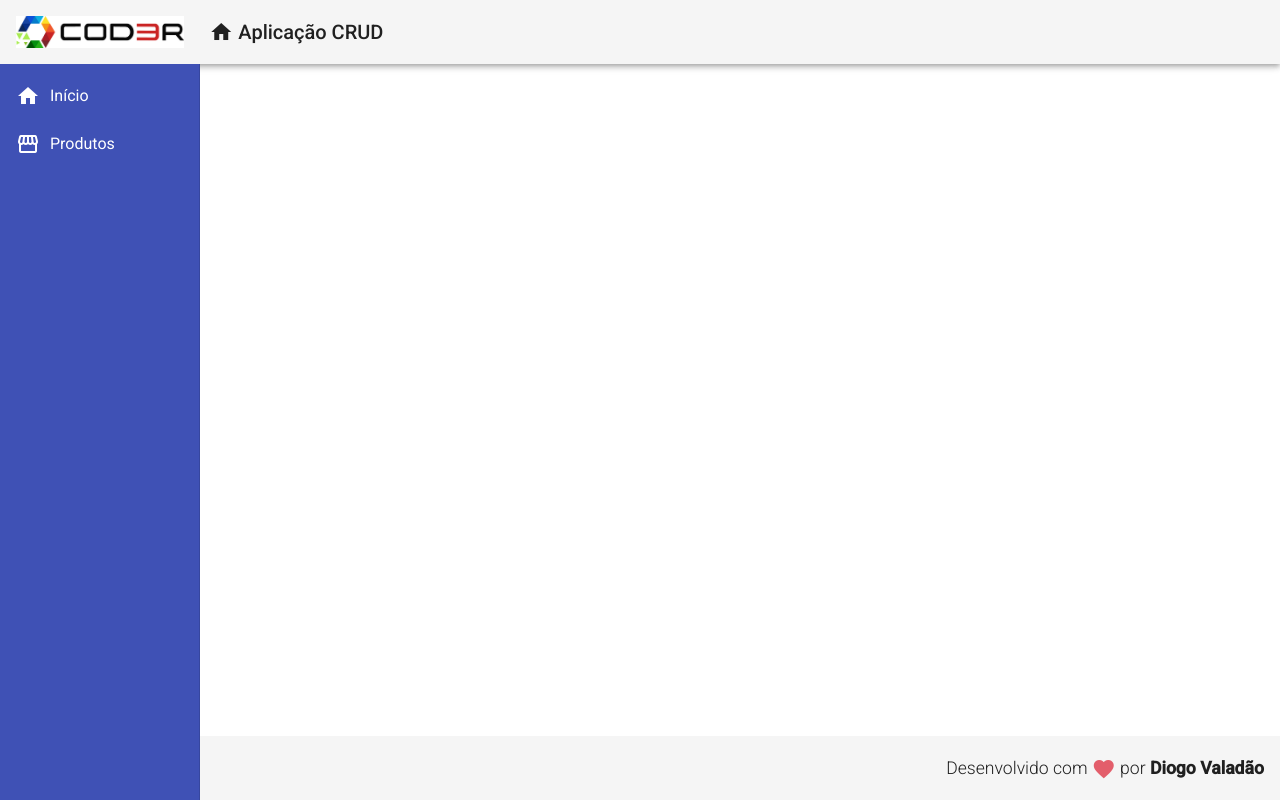
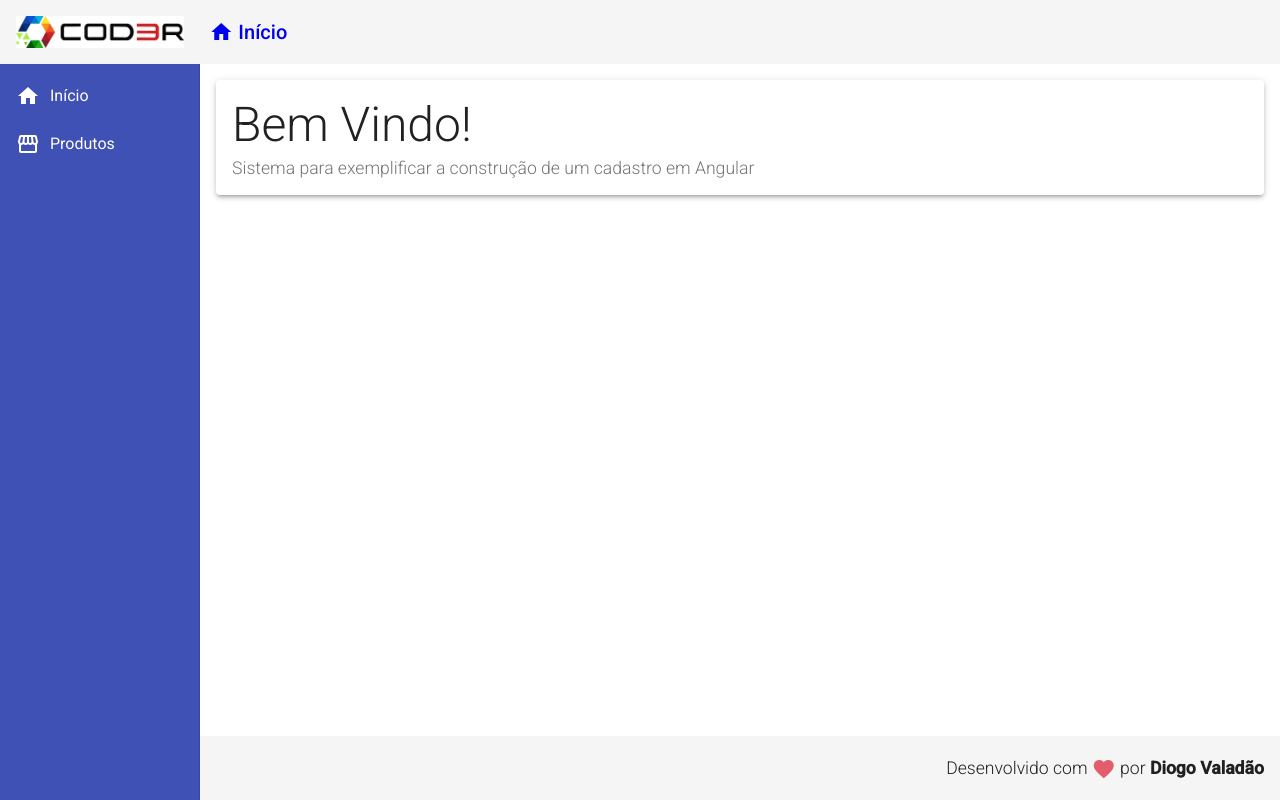
Before and after one commit to diogovaladao/angular, an Angular app in the folder crud/frontend/: page / in a window 1280 px wide. Built offline with nearby package versions, Linux system fonts and the light colour scheme.

Commit message:
criados componentes home e produto

```diff
--- a/crud/frontend/src/app/app-routing.module.ts
+++ b/crud/frontend/src/app/app-routing.module.ts
@@ -1,7 +1,12 @@
 import { NgModule } from '@angular/core';
 import { RouterModule, Routes } from '@angular/router';
+import { HomeComponent } from './views/home/home.component';
+import { ProductCrudComponent } from './views/product-crud/product-crud.component';
 
-const routes: Routes = [];
+const routes: Routes = [
+  { path: "", component: HomeComponent },
+  { path: "products", component: ProductCrudComponent }
+];
 
 @NgModule({
   imports: [RouterModule.forRoot(routes)],
--- a/crud/frontend/src/app/components/template/header/header.component.html
+++ b/crud/frontend/src/app/components/template/header/header.component.html
@@ -1,16 +1,16 @@
 <mat-toolbar class="header mat-elevation-z4">
     <span>
-        <a>
+        <a routerLink="/">
             <img class="logo" src="assets/img/logo.png" alt="logo">
         </a>
     </span>
 
     <span class="title-group">
-        <a >
+        <a routerLink="/">
             <i class="material-icons">
                 home
             </i>
-            Aplicação CRUD
+            Início
         </a>
     </span>
 </mat-toolbar>
--- a/crud/frontend/src/app/components/template/nav/nav.component.css
+++ b/crud/frontend/src/app/components/template/nav/nav.component.css
@@ -10,3 +10,8 @@
 .sidenav i{
     padding-right: 10px;
 }
+
+.content{
+    padding: 16px;
+    background-color: white;
+}
--- a/crud/frontend/src/app/components/template/nav/nav.component.html
+++ b/crud/frontend/src/app/components/template/nav/nav.component.html
@@ -1,13 +1,13 @@
 <mat-sidenav-container class="container">
     <mat-sidenav class="sidenav" mode="side" opened fixedInViewport="true" fixedTopGap="64">
         <mat-nav-list class="nav-list">
-            <a mat-list-item>
+            <a mat-list-item routerLink="/">
                 <i class="material-icons">
                     home
                 </i>
                 Início
             </a>
-            <a mat-list-item>
+            <a mat-list-item routerLink="products">
                 <i class="material-icons">
                     storefront
                 </i>
@@ -15,4 +15,8 @@
             </a>
         </mat-nav-list>
     </mat-sidenav>
+    <mat-sidenav-content class="content">
+        <!-- Aqui teremos as telas de acordo com a navegação-->
+        <router-outlet></router-outlet>
+    </mat-sidenav-content>
 </mat-sidenav-container>
--- /dev/null
+++ b/crud/frontend/src/app/views/home/home.component.css
@@ -0,0 +1,11 @@
+.home .title{
+    font-size: 3rem;
+    font-weight: 300;
+    line-height: 1.2;
+}
+
+.home .subtitle{
+    font-size: 1.1rem;
+    font-weight: 300;
+    line-height: 1.2;
+}
--- /dev/null
+++ b/crud/frontend/src/app/views/home/home.component.html
@@ -0,0 +1,8 @@
+<mat-card class="home mat-elevation-z3">
+    <mat-card-title class="title">
+        Bem Vindo!
+    </mat-card-title>
+    <mat-card-subtitle class="subtitle">
+        Sistema para exemplificar a construção de um cadastro em Angular
+    </mat-card-subtitle>
+</mat-card>
--- /dev/null
+++ b/crud/frontend/src/app/views/home/home.component.ts
@@ -0,0 +1,15 @@
+import { Component, OnInit } from '@angular/core';
+
+@Component({
+  selector: 'app-home',
+  templateUrl: './home.component.html',
+  styleUrls: ['./home.component.css']
+})
+export class HomeComponent implements OnInit {
+
+  constructor() { }
+
+  ngOnInit(): void {
+  }
+
+}
--- /dev/null
+++ b/crud/frontend/src/app/views/product-crud/product-crud.component.html
@@ -0,0 +1 @@
+<p>product-crud works!</p>
--- /dev/null
+++ b/crud/frontend/src/app/views/product-crud/product-crud.component.ts
@@ -0,0 +1,15 @@
+import { Component, OnInit } from '@angular/core';
+
+@Component({
+  selector: 'app-product-crud',
+  templateUrl: './product-crud.component.html',
+  styleUrls: ['./product-crud.component.css']
+})
+export class ProductCrudComponent implements OnInit {
+
+  constructor() { }
+
+  ngOnInit(): void {
+  }
+
+}
```
Also changed, not shown: crud/frontend/src/app/app.module.ts (+9 -3 lines), crud/frontend/src/app/views/product-crud/product-crud.component.css (added), crud/frontend/src/assets/img/logo1.png (deleted).
